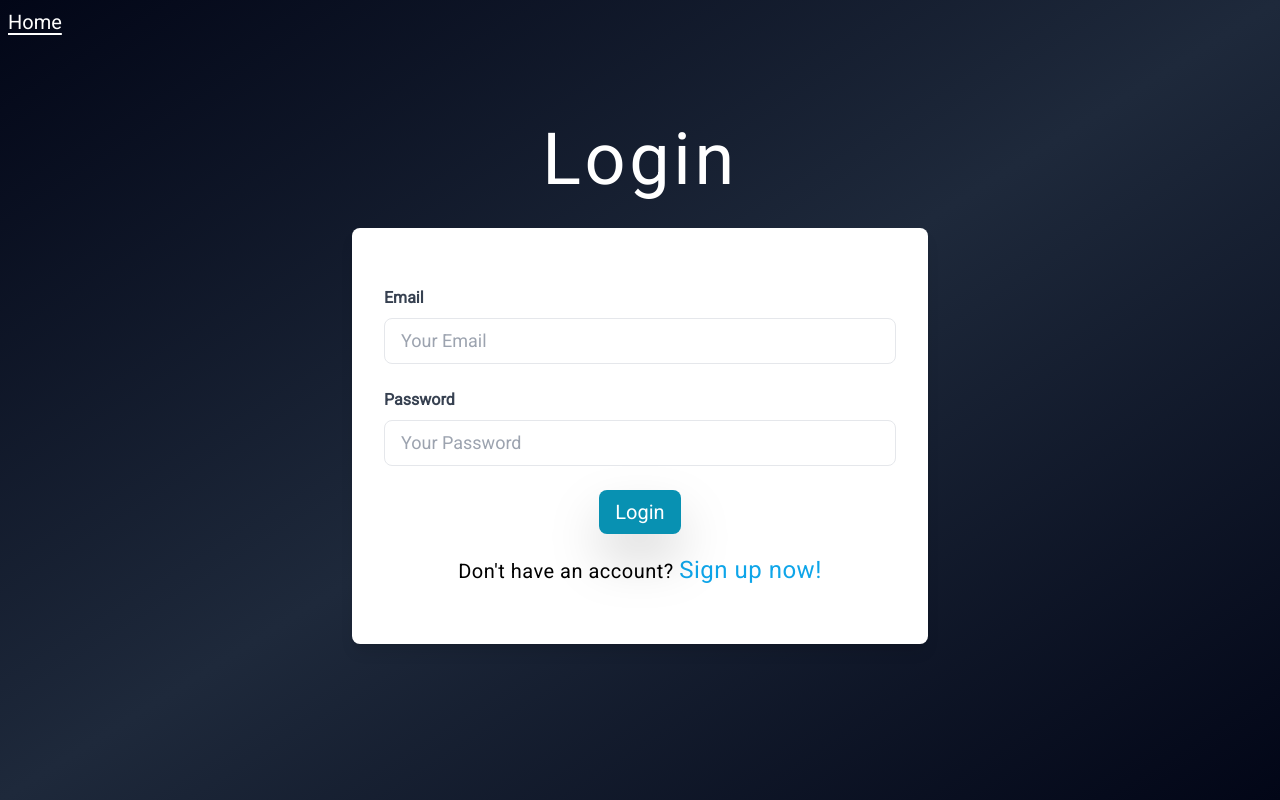
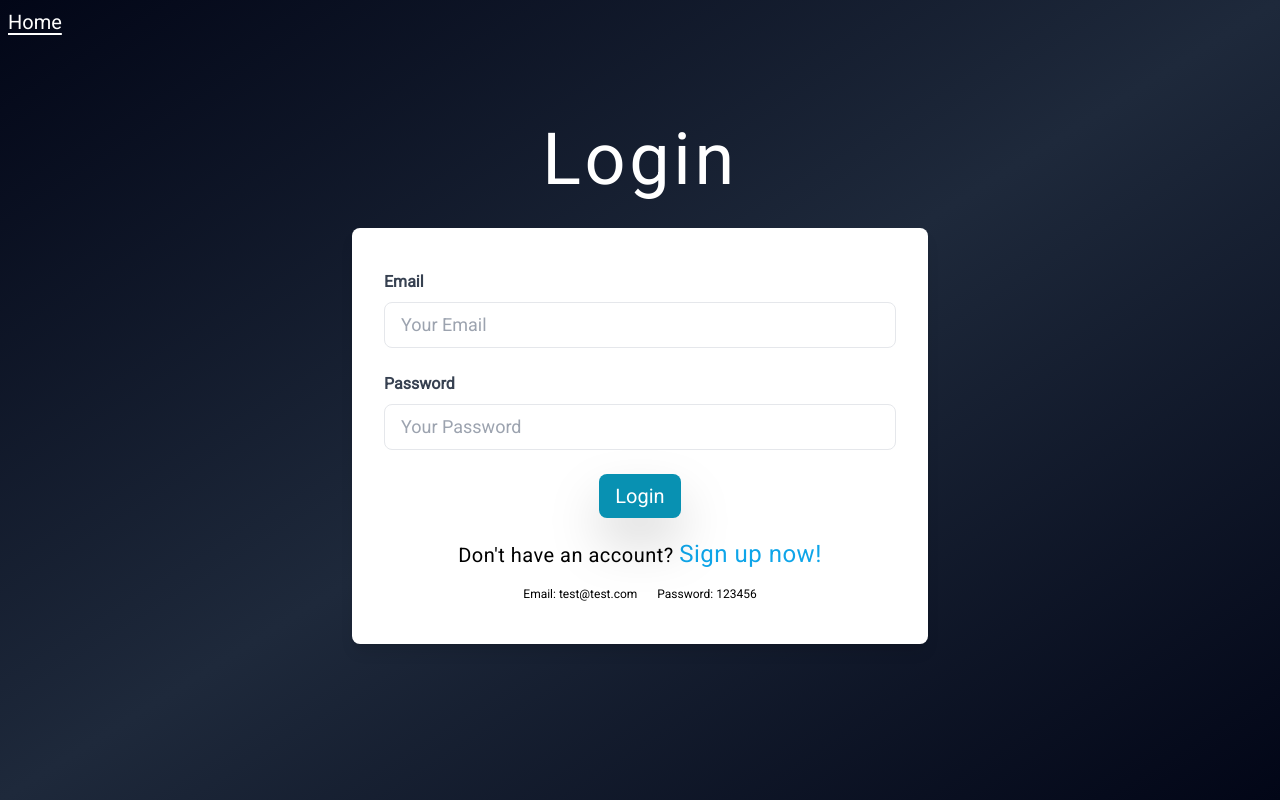
Before and after one commit to ajv55/ideatracker, a Next.js app: page /login in a window 1280 px wide. Built offline with nearby package versions, Linux system fonts and the light colour scheme.

Commit message:
update to login page

```diff
--- a/app/(site)/login/page.tsx
+++ b/app/(site)/login/page.tsx
@@ -83,6 +83,10 @@ export default function Page() {
           <div>
             <p className="lg:text-xl text-md mt-5 tracking-wide">Don&#39;t have an account? <Link className="hover:underline underline-offset-4 lg:text-2xl text-md text-sky-500" href={'/register'}>Sign up now!</Link></p>
           </div>
+          <div className="flex text-xs justify-center mt-4 items-center gap-5">
+              <p>Email: test@test.com</p>
+              <p>Password: 123456</p>
+            </div>
         </form>
 
       </div>
--- a/app/components/dashboardComponents/pie.tsx
+++ b/app/components/dashboardComponents/pie.tsx
@@ -91,7 +91,7 @@ const IdeaCategoryChart: React.FC = () => {
     <div className=" bg-gradient-to-bl from-slate-950 via-slate-700 to-slate-950 relative border lg:w-[43%] w-full  h-[40rem] flex flex-col justify-start items-start p-5 rounded-lg shadow">
       {isLoading && <PieSkeleton /> }
       <h2 className="text-4xl text-white  font-semibold mb-4">Category Distribution</h2>
-      {/* {ideas.length === 0 && !isLoading && <h1 className=' text-5xl absolute flex justify-center items-center z-30 bg-slate-100 rounded-2xl text-center text-balance shadow-lg shadow-zinc-900  w-full h-full'>Add ideas to see analytics</h1>} */}
+      {ideas.length === 0 && !isLoading && <h1 className=' text-5xl absolute flex top-0 left-0 justify-center items-center z-30 bg-slate-100 rounded-xl text-center text-balance shadow-lg shadow-zinc-900  w-full h-full'>Add ideas to see analytics</h1>}
       <Pie className='p-12  lg:p-3' options={options} data={data} />
     </div>
   );
```
